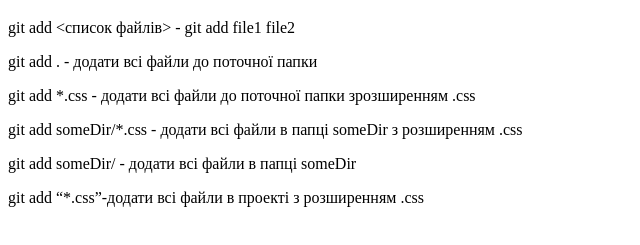
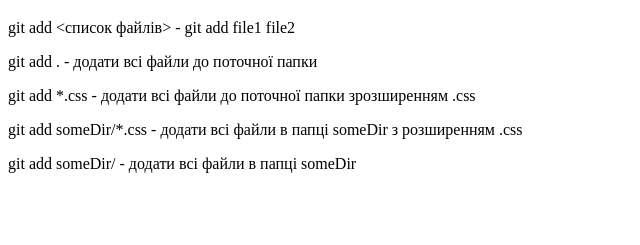
Before and after one commit to E4kl1d/git-practic, a plain HTML site: page index.html in a window 1280 px wide. Shown: the part 261-506 px from the top of the page, without its empty margins (0-640 px from the left). Drawn offline with Linux system fonts and the light colour scheme.

Commit message:
dellete last p

```diff
--- a/index.html
+++ b/index.html
@@ -18,6 +18,5 @@
     <p>git add *.css - додати всі файли до поточної папки зрозширенням .css</p>
     <p>git add someDir/*.css - додати всі файли в папці someDir з розширенням .css</p>
     <p>git add someDir/ - додати всі файли в папці someDir</p>
-    <p>git add “*.css”-додати всі файли в проекті з розширенням .css</p>
 </body>
 </html>
```
